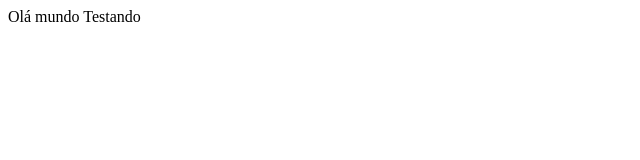
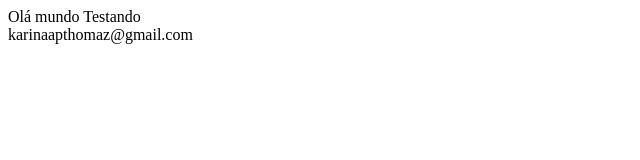
Before and after one commit to KarinaThomaz/projeto-git, a plain HTML site: page index.html in a window 1280 px wide. Shown: the whole page, without its empty margins (0-640 px from the left). Drawn offline with Linux system fonts and the light colour scheme.

Commit message:
Div com email adicionado

```diff
--- a/index.html
+++ b/index.html
@@ -1,2 +1,3 @@
 Olá mundo
 Testando
+<div>karinaapthomaz@gmail.com</div>
```
